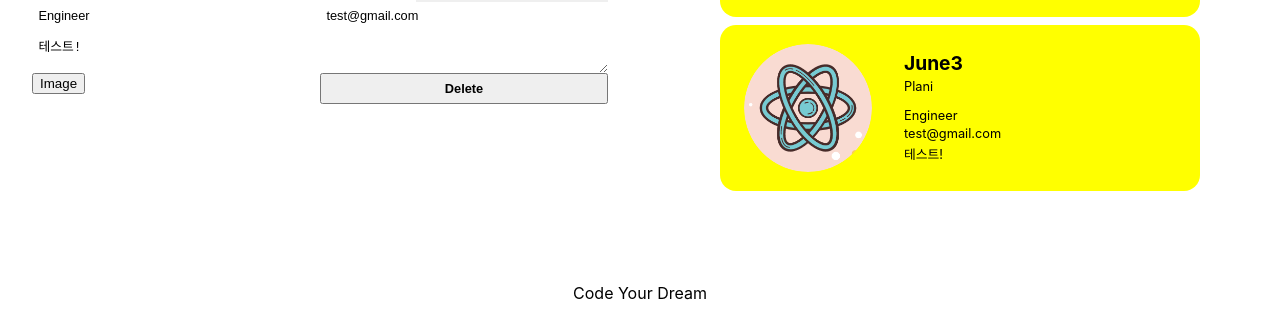
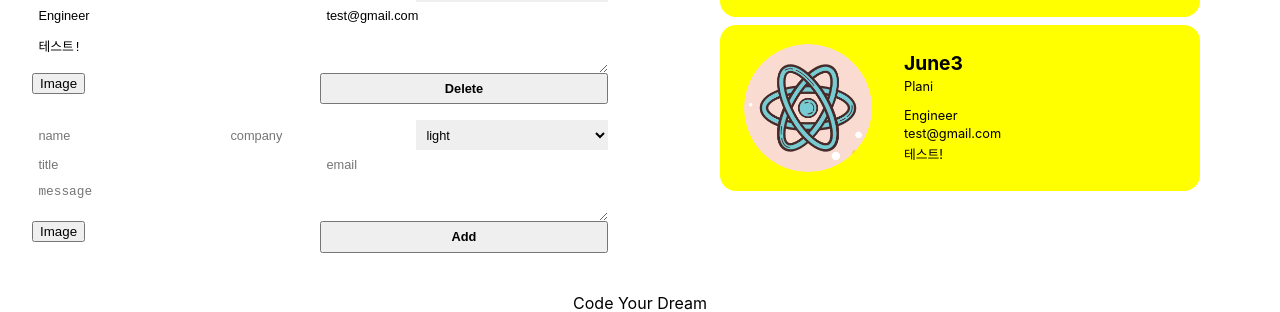
Before and after one commit to Juniee-hub/react-card-maker, a React (Create React App) app: page /maker in a window 1280 px wide. Shown: the part 481-793 px from the top of the page. Built offline with nearby package versions, Linux system fonts and the light colour scheme; no server answers; sample sign-in values are in the browser's storage.

Commit message:
Form component add

```diff
--- /dev/null
+++ b/src/components/card_add_form/card_add_form.jsx
@@ -0,0 +1,60 @@
+import React          from 'react';
+import styles         from './card_add_form.module.css';
+import Button         from "../button/button";
+import ImageFileInput from "../image_file_input/image_file_input";
+
+const CardAddForm = ({onAdd}) => {
+
+    const formRef = React.createRef();
+    const nameRef = React.createRef();
+    const companyRef = React.createRef();
+    const themeRef = React.createRef();
+    const titleRef = React.createRef();
+    const emailRef = React.createRef();
+    const messageRef= React.createRef();
+
+    const onSubmit = (event) =>{
+        event.preventDefault();
+
+        const card = {
+            id:Date.now(),
+            name:nameRef.current.value || '',
+            company:companyRef.current.value || '',
+            theme:themeRef.current.value,
+            title:titleRef.current.value || '',
+            email:emailRef.current.value || '',
+            message:messageRef.current.value || '',
+            fileName:'',
+            fileURL:'',
+        }
+        formRef.current.reset();
+        onAdd(card);
+    }
+    return (
+        <form ref={formRef} className={styles.form}>
+            <input ref={nameRef} className={styles.input} type="text" name="name" placeholder='name' />
+            <input
+                ref={companyRef}
+                className={styles.input}
+                type="text"
+                name="company"
+                placeholder='company'
+            />
+            <select ref={themeRef} className={styles.select} name="theme" placeholder='theme'>
+                <option placeholder="light">light</option>
+                <option placeholder="dark">dark</option>
+                <option placeholder="colorful">colorful</option>
+            </select>
+            <input ref={titleRef} className={styles.input} type="text" name="title" placeholder='title' />
+            <input ref={emailRef} className={styles.input} type="text" name="email" placeholder='email' />
+            <textarea ref={messageRef} className={styles.textarea} name="message" placeholder='message' />
+            <div className={styles.fileInput}>
+                <ImageFileInput />
+            </div>
+            <Button name="Add" onClick={onSubmit} />
+        </form>
+
+    )
+};
+
+export default CardAddForm;
--- /dev/null
+++ b/src/components/card_add_form/card_add_form.module.css
@@ -0,0 +1,45 @@
+@value makerBlack, makerWhite from '../../common/colors.css';
+
+.form {
+    display: flex;
+    width: 100%;
+    flex-wrap: wrap;
+    border-top: 1px solid makerBlack;
+    border-left: 1px solid makerBlack;
+    margin-bottom: 1em;
+}
+
+.input,
+.textarea,
+.select,
+.button,
+.fileInput {
+    font-size: 0.8rem;
+    width: 100%;
+    border: 0;
+    padding: 0.5em;
+    border-bottom: 1px solid makerBlack;
+    border-right: 1px solid makerBlack;
+    background: makerWhite;
+}
+
+.input,
+.select {
+    flex: 1 1 30%;
+}
+
+.fileInput {
+    padding: 0;
+    flex: 1 1 50%;
+}
+
+.input:focus,
+.textarea:focus,
+.select:focus,
+.button:focus {
+    outline: 0;
+}
+
+.textarea {
+    flex-basis: 100%;
+}
--- a/src/components/editor/editor.jsx
+++ b/src/components/editor/editor.jsx
@@ -2,8 +2,9 @@
 import styles       from './editor.module.css';
 import Card         from "../card/card";
 import CardEditForm from "../card_edit_form/card_edit_form";
+import CardAddForm  from "../card_add_form/card_add_form";
 
-const Editor = ({cards}) => {
+const Editor = ({cards,addCard}) => {
     return (
         <section className={styles.editor}>
             <h1 className={styles.title}>Card Maker</h1>
@@ -12,6 +13,7 @@
                     <CardEditForm key={card.id} card={card} />
                 ))
             }
+            <CardAddForm onAdd={addCard} />
         </section>
     );
 };
--- a/src/components/maker/maker.jsx
+++ b/src/components/maker/maker.jsx
@@ -58,11 +58,16 @@
         })
     })
 
+    const addCard = (card) => {
+        const update = [...cards,card]
+        setCards(update);
+    }
+
     return (
         <section className={styles.maker}>
             <Header onLogout={onLogout} />
             <div className={styles.container}>
-                <Editor cards={cards} />
+                <Editor cards={cards} addCard={addCard} />
                 <Preview cards={cards} />
 
             </div>
--- a/src/index.module.css
+++ b/src/index.module.css
@@ -1,15 +1,13 @@
-@value makerGreen from './common/colors.css';
 body {
   margin: 0;
   font-family: -apple-system, BlinkMacSystemFont, 'Segoe UI', 'Roboto', 'Oxygen',
-    'Ubuntu', 'Cantarell', 'Fira Sans', 'Droid Sans', 'Helvetica Neue',
-    sans-serif;
+  'Ubuntu', 'Cantarell', 'Fira Sans', 'Droid Sans', 'Helvetica Neue',
+  sans-serif;
   -webkit-font-smoothing: antialiased;
   -moz-osx-font-smoothing: grayscale;
-  background-color: makerGreen;
 }
 
 code {
   font-family: source-code-pro, Menlo, Monaco, Consolas, 'Courier New',
-    monospace;
+  monospace;
 }
```
Also changed, not shown: 1 other file (tests, documents, lock files or other folders).
